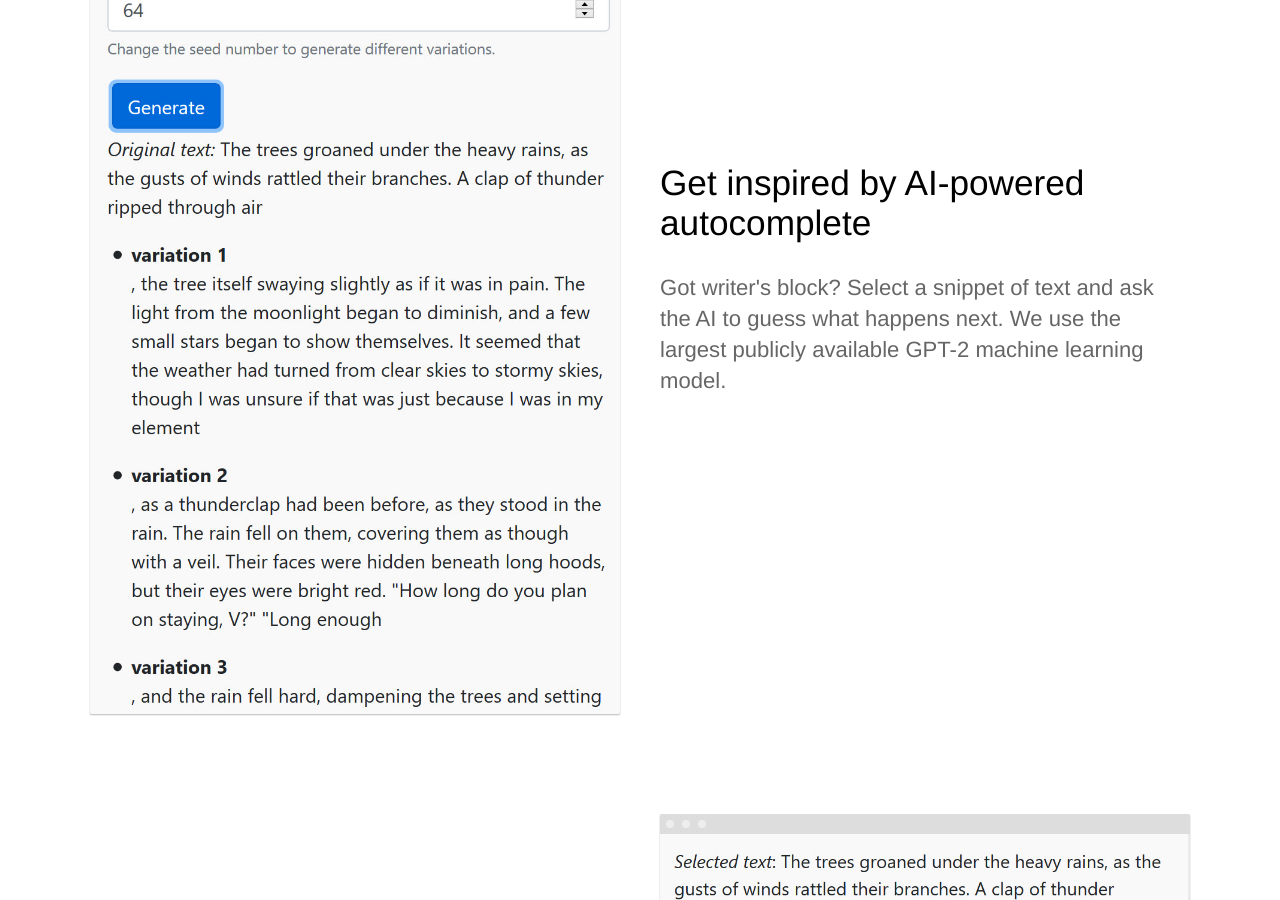
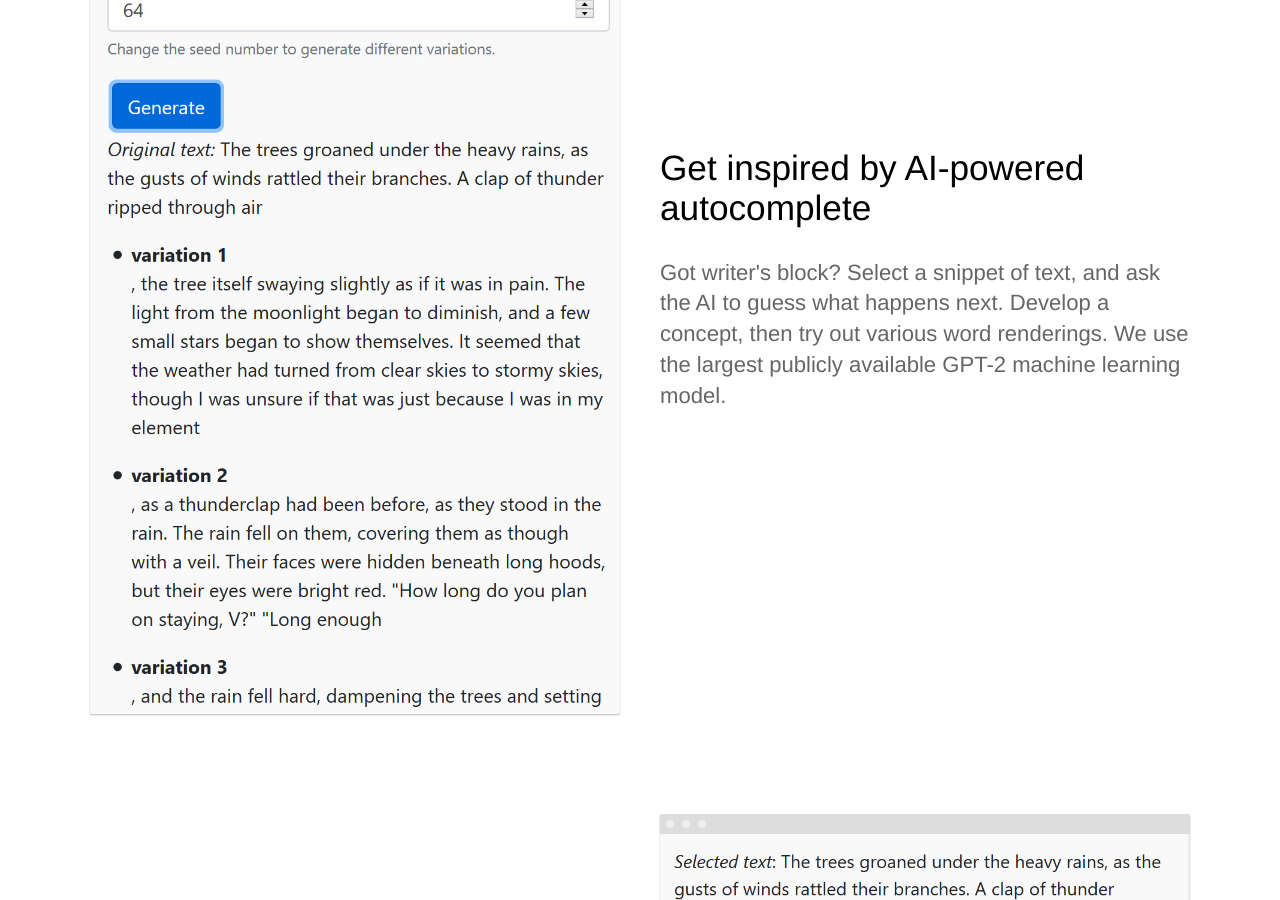
Before and after one commit to headchem/story-ghost, a Jekyll site: the page built from index.html, in a window 1280 px wide and 900 px high, scrolled down 1284 px. Built offline with Jekyll 4.4.1, drawn with Linux system fonts in a browser that asks for light colours; comment, search, counter and statistics services are not loaded.

Commit message:
Update index.html

```diff
--- a/index.html
+++ b/index.html
@@ -50,7 +50,7 @@ description: Do what authors do best, let the AI handle the rest
 		<div class="container flex">
 			<div class="text editable">
 				<h2>Get inspired by AI-powered autocomplete</h2>
-				<p>Got writer's block? Select a snippet of text and ask the AI to guess what happens next. We use the largest publicly available GPT-2 machine learning model.</p>
+				<p>Got writer's block? Select a snippet of text, and ask the AI to guess what happens next. Develop a concept, then try out various word renderings. We use the largest publicly available GPT-2 machine learning model.</p>
 			</div>
 			<div class="image">
 				<img src="{{ site.baseurl }}/images/screen2.jpg" alt="Screenshot" class="screenshot editable" />
```
